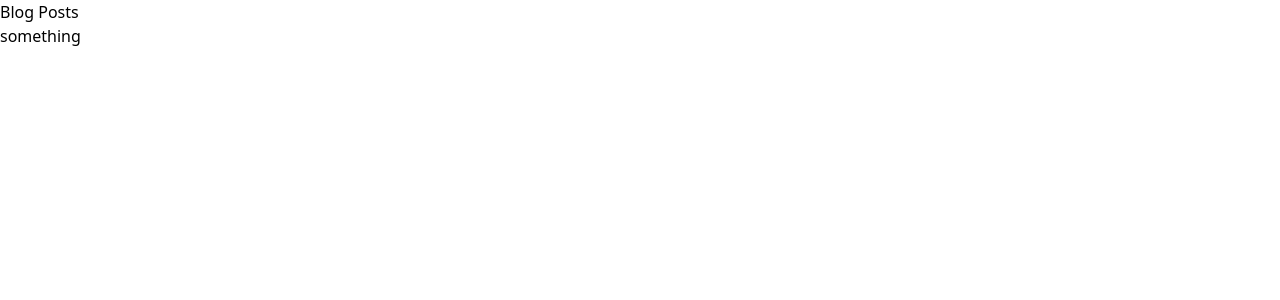
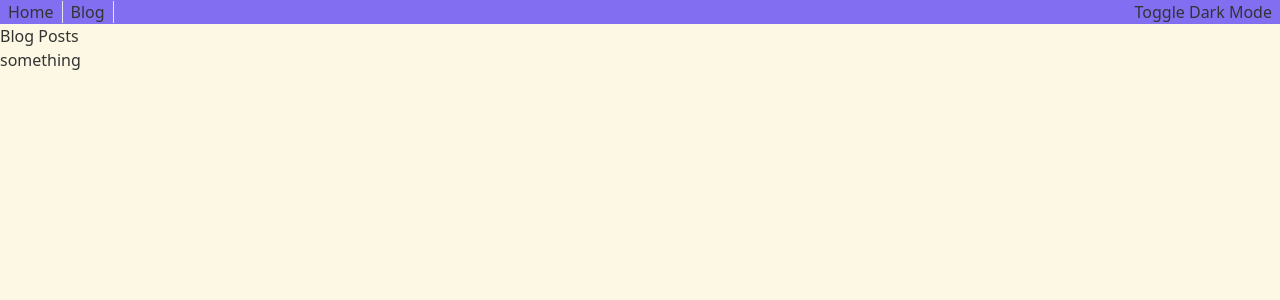
Before and after one commit to WilsonLessley14/devlog, a SvelteKit app: page /blog in a window 1280 px wide. Shown: the top 300 px of the page. Built offline with nearby package versions, Linux system fonts and the light colour scheme.

Commit message:
feat: navbar in layout and color themes with light/dark mode toggle

```diff
--- a/src/app.css
+++ b/src/app.css
@@ -1 +1,22 @@
 @import 'tailwindcss';
+
+:root {
+	--bg: #fcf8e3;
+	--fg: #333333;
+	--brand: #826ef1;
+}
+
+[data-theme='dark'] {
+	--bg: #333333;
+	--fg: #fcf8e3;
+	--brand: #1b0a7d;
+}
+
+nav {
+	background-color: var(--brand);
+}
+
+body {
+	background-color: var(--bg);
+	color: var(--fg);
+}
--- a/src/app.html
+++ b/src/app.html
@@ -1,5 +1,5 @@
 <!doctype html>
-<html lang="en">
+<html lang="en" data-theme="light">
 	<head>
 		<meta charset="utf-8" />
 		<link rel="icon" href="%sveltekit.assets%/favicon.png" />
--- a/src/routes/+layout.svelte
+++ b/src/routes/+layout.svelte
@@ -1,7 +1,30 @@
 <script lang="ts">
 	import '../app.css';
 
+	let links = [
+		{ href: '/', label: 'Home' },
+		{ href: '/blog', label: 'Blog' }
+	];
+
 	let { children } = $props();
+
+	let theme = $state<'light' | 'dark'>('light');
+
+	function toggleTheme() {
+		theme = theme === 'light' ? 'dark' : 'light';
+		document.documentElement.dataset.theme = theme;
+	}
 </script>
 
+<nav class="flex justify-between">
+	<span class="pl-2">
+		{#each links as link}
+			<a href={link.href} class="mr-2 border-r border-gray-200 pr-2">{link.label}</a>
+		{/each}
+	</span>
+	<button onclick={toggleTheme} class="pr-2"
+		>Toggle {theme === 'light' ? 'Dark' : 'Light'} Mode</button
+	>
+</nav>
+
 {@render children()}
--- /dev/null
+++ b/tailwind.config.js
@@ -0,0 +1,11 @@
+module.exports = {
+	theme: {
+		extend: {
+			colors: {
+				bg: 'var(--bg)',
+				fg: 'var(--fg)',
+				brand: 'var(--brand)'
+			}
+		}
+	}
+};
```
